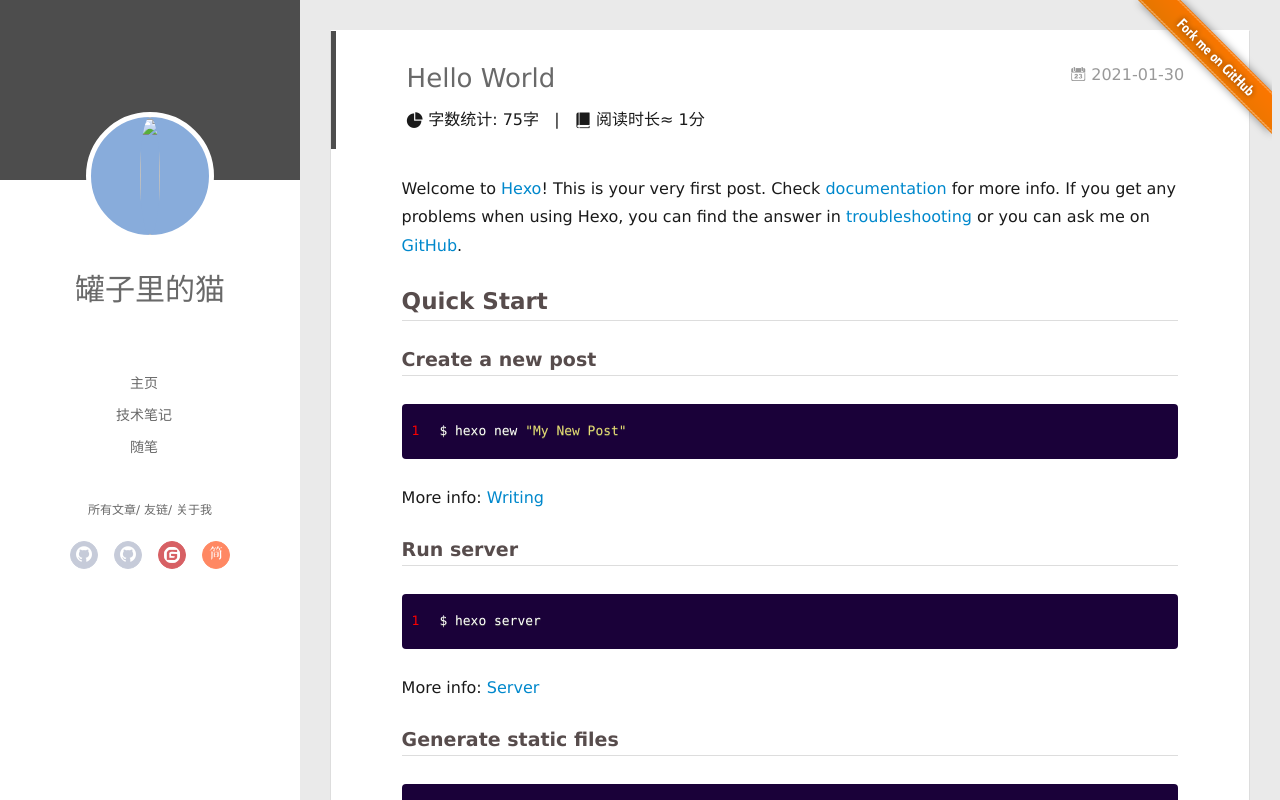
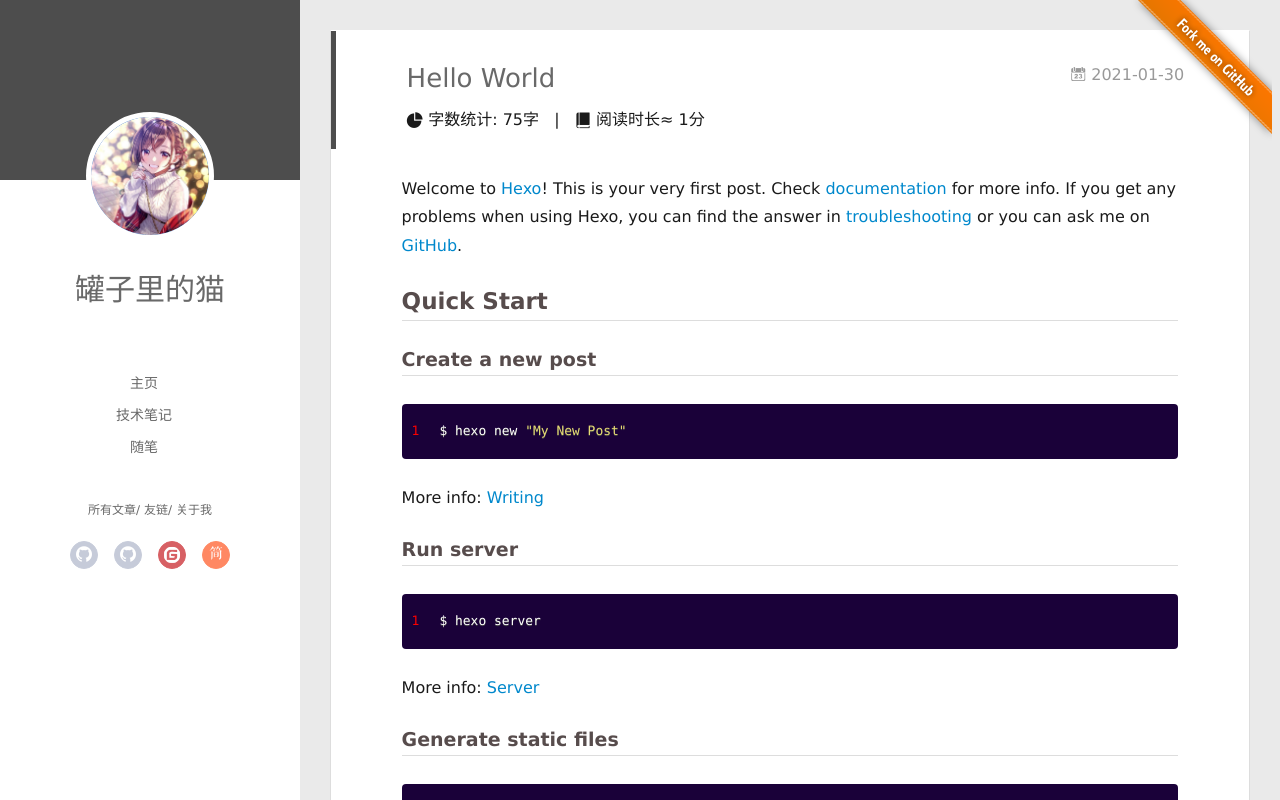
Before and after one commit to linlianger/linlianger.github.io, a plain HTML site: page 2021/01/30/hello-world/index.html in a window 1280 px wide. Drawn offline with Linux system fonts and the light colour scheme; some packages are replaced by stand-ins of ours; no server answers; a script that the page names is missing.

Commit message:
Site updated: 2021-01-30 14:13:46

```diff
--- a/2021/01/30/hello-world/index.html
+++ b/2021/01/30/hello-world/index.html
@@ -63,7 +63,7 @@
 <div class="intrude-less">
 	<header id="header" class="inner">
 		<a href="/" class="profilepic">
-			<img src="/img/head.jpg" class="js-avatar">
+			<img src="/img/%E5%BE%AE%E4%BF%A1%E5%9B%BE%E7%89%87_20210130141051.jpg" class="js-avatar">
 		</a>
 		<hgroup>
 			<h1 class="header-author"><a href="/">罐子里的猫</a></h1>
@@ -144,7 +144,7 @@
 		<header id="header" class="inner">
 			<div class="profilepic">
 				<a href="/">
-					<img src="/img/head.jpg" class="js-avatar">
+					<img src="/img/%E5%BE%AE%E4%BF%A1%E5%9B%BE%E7%89%87_20210130141051.jpg" class="js-avatar">
 				</a>
 			</div>
 			<hgroup>
```
Also changed, not shown: archives/2021/01/index.html (+2 -2 lines), archives/2021/index.html (+2 -2 lines), archives/index.html (+2 -2 lines), index.html (+2 -2 lines), img/微信图片_20210130141051.jpg (added).
